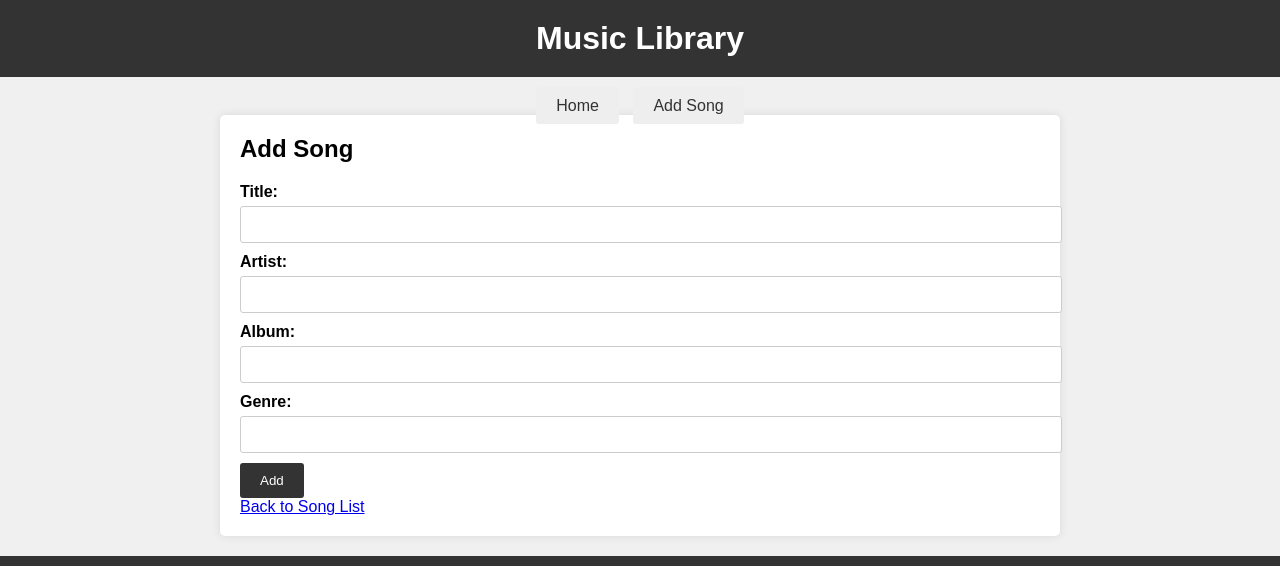
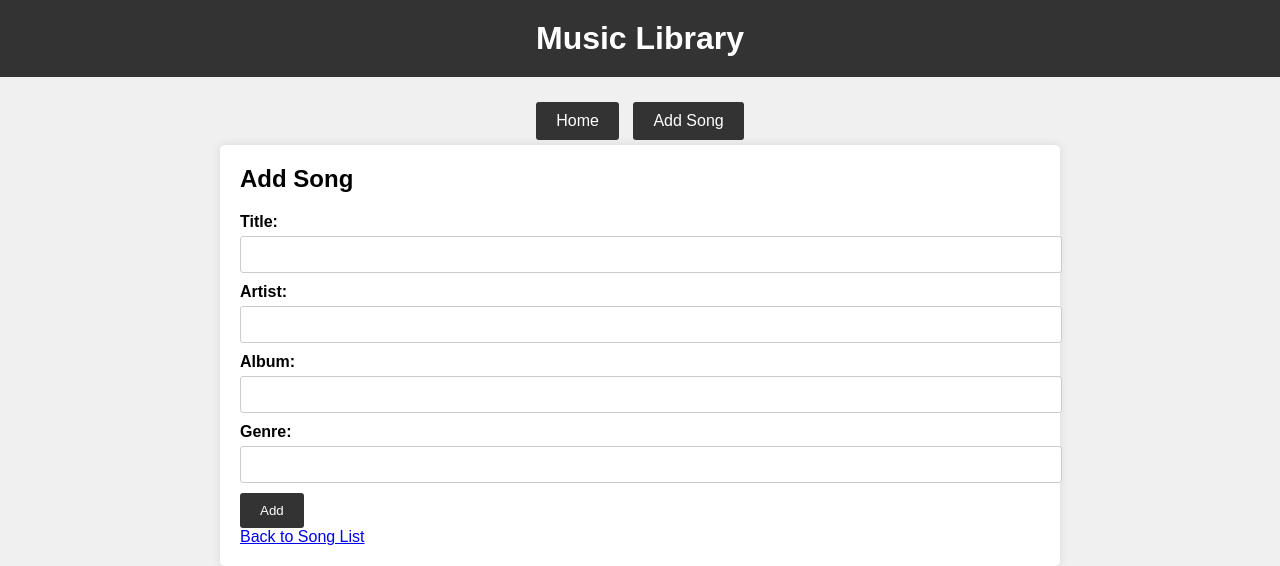
Before and after one commit to nivecher/music-library, a Flask app: page /add_song in a window 1280 px wide. Shown: the top 566 px of the page. Run offline with Flask 3, Linux system fonts and the light colour scheme.

Commit message:
Clean up button style

```diff
--- a/music_library/data/songs.json
+++ b/music_library/data/songs.json
@@ -28,5 +28,11 @@
         "artist": "The Eagles",
         "album": "On the Border",
         "genre": "Rock"
+    },
+    {
+        "title": "Amie",
+        "artist": "Pure Prairie League",
+        "album": "Bustin' Out",
+        "genre": "Rock"
     }
 ]
--- a/music_library/static/css/style.css
+++ b/music_library/static/css/style.css
@@ -139,3 +139,35 @@
   padding: 20px;
   margin-top: 20px;
 }
+
+/* Enhance button visibility */
+button,
+input[type="submit"] {
+  background-color: #007BFF; /* Blue background color */
+  color: #fff; /* White text color */
+  padding: 10px 20px;
+  border: none;
+  border-radius: 3px;
+  cursor: pointer;
+  transition: background-color 0.3s ease, color 0.3s ease;
+}
+
+button:hover,
+input[type="submit"]:hover {
+  background-color: #0056b3; /* Darker blue on hover */
+}
+
+/* Example for navigation buttons */
+nav a.button {
+  background-color: #333;
+  color: #fff;
+  padding: 10px 20px;
+  margin: 5px;
+  border-radius: 3px;
+  text-decoration: none;
+  display: inline-block;
+}
+
+nav a.button:hover {
+  background-color: #555;
+}
--- a/music_library/templates/add_song.html
+++ b/music_library/templates/add_song.html
@@ -11,7 +11,7 @@
         <input type="text" id="album" name="album" required><br>
         <label for="genre">Genre:</label>
         <input type="text" id="genre" name="genre" required><br>
-        <input type="submit" value="Add">
+        <input type="submit" value="Add" class="button">
     </form>
     <a href="/">Back to Song List</a>
 {% endblock %}
--- a/music_library/templates/base.html
+++ b/music_library/templates/base.html
@@ -11,8 +11,8 @@
     </header>
 
     <nav>
-        <a href="/">Home</a>
-        <a href="/add_song">Add Song</a>
+        <a href="/" class="button">Home</a>
+        <a href="/add_song" class="button">Add Song</a>
     </nav>
 
     <div class="container">
```
